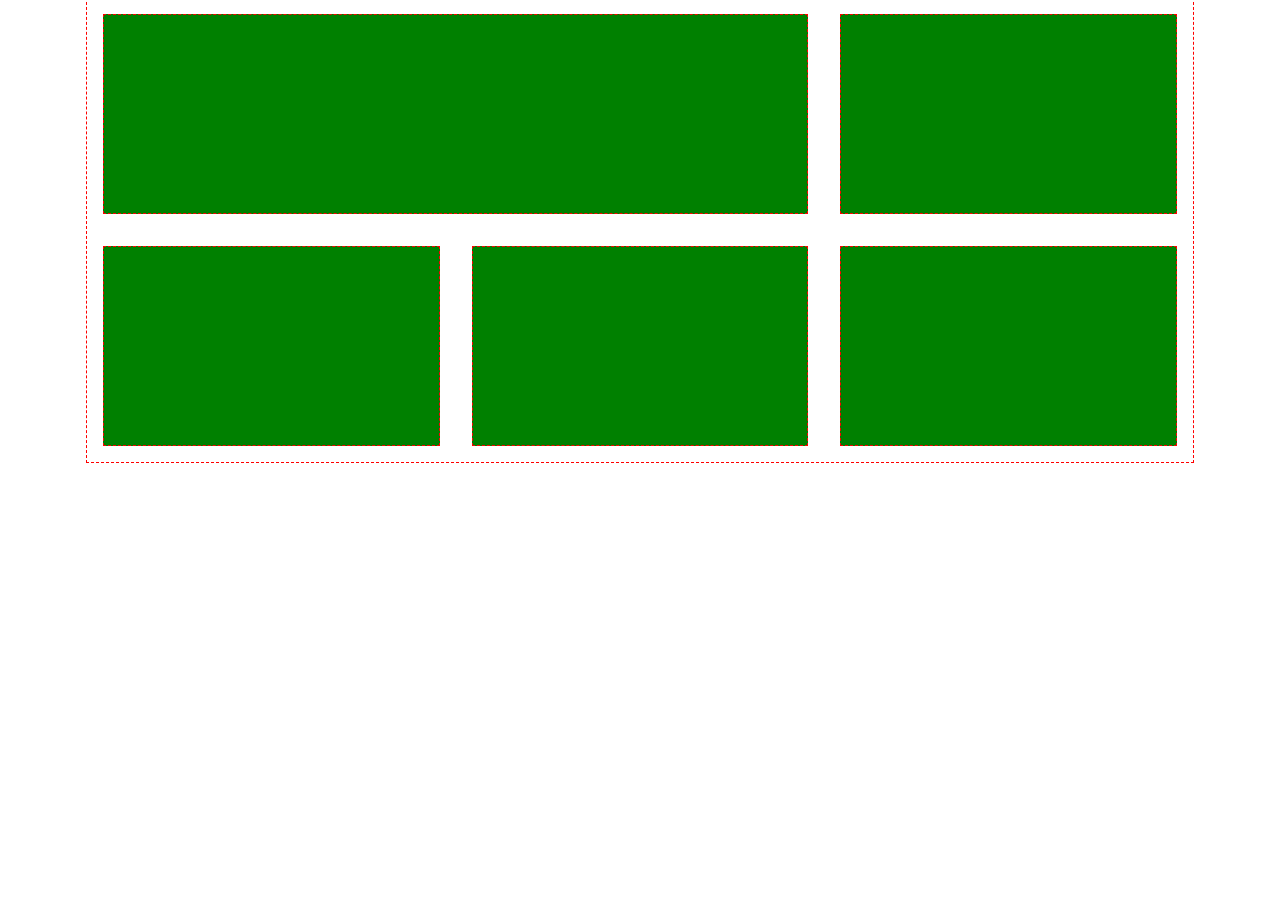
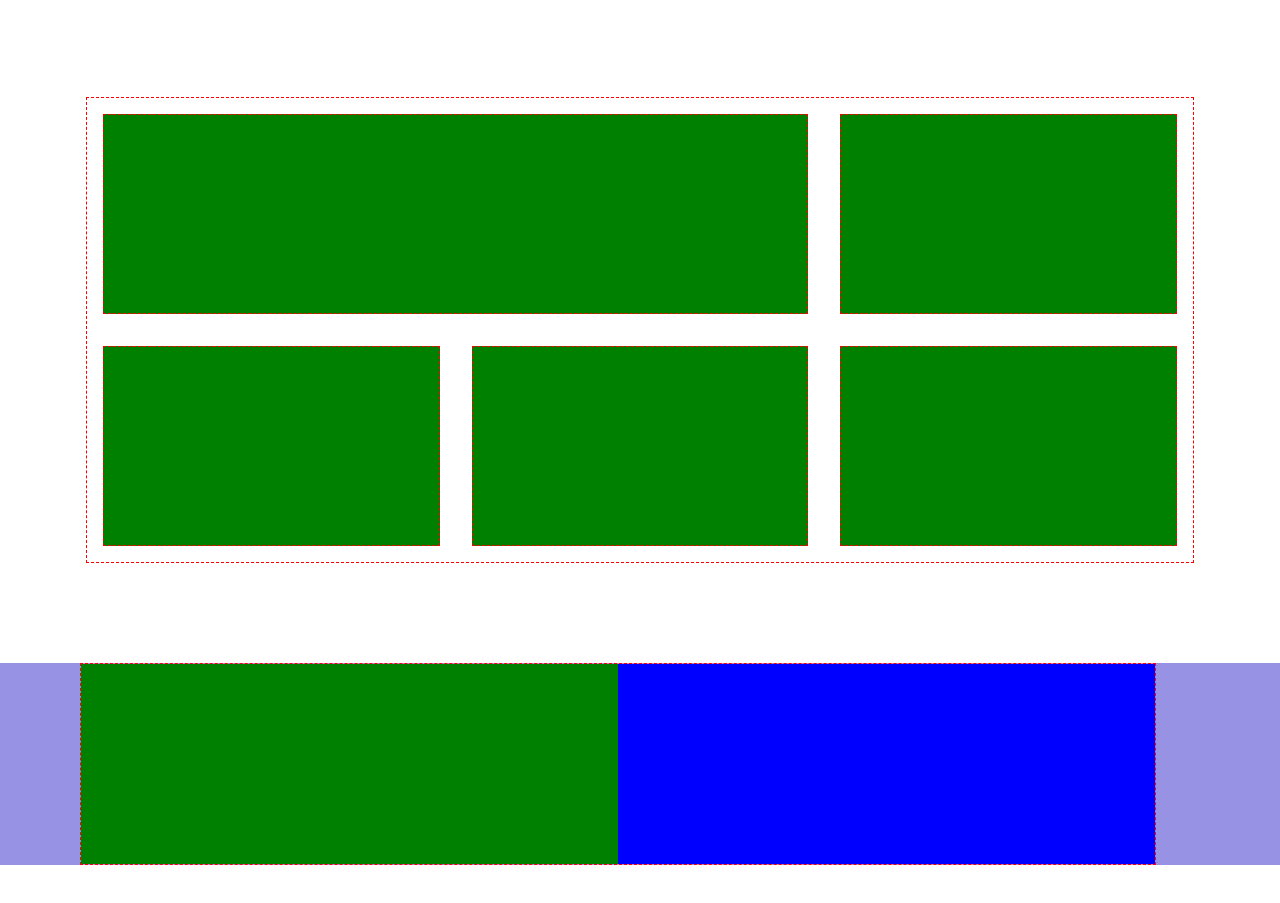
Before and after one commit to TartagliaFilippo/htmlcss-responsive-layout, a plain HTML site: page index.html in a window 1280 px wide. Shown: the part 83-986 px from the top of the page. Before the commit the page ends 800 px from the top, so only its background shows below. Drawn offline with Linux system fonts and the light colour scheme.

Commit message:
Feat strategic section layout

```diff
--- a/css/style.css
+++ b/css/style.css
@@ -25,6 +25,10 @@ body {
 a {
   text-decoration: none;
   color: var(--white);
+}
+
+section {
+  margin: 100px 0;
 }
 
 /********
@@ -103,11 +107,26 @@ header + * {
   min-height: 200px;
 }
 
+/* STRATEGIC PLANNING */
+#strategic-planning {
+  background-color: var(--violet);
+  color: var(--white);
+}
+
+#strategic-planning .row {
+  flex-direction: column;
+}
+
+#strategic-planning .planning-items {
+  width: 100%;
+}
+
 /************
  RESPONSIVE *
 *************/
 /* TABLET */
 @media screen and (min-width: 576px) {
+  /* INTRO */
   #intro .row .col {
     width: calc((100% / 3) - 2rem);
   }
@@ -122,6 +141,8 @@ header + * {
     flex-wrap: wrap;
     margin: 0 -1rem;
   }
+
+  /* STRATEGIC-PLANNING */
 }
 
 /* DESKTOP */
@@ -134,6 +155,19 @@ header + * {
   .header-nav-r div:first-child {
     display: none;
   }
+
+  /* STRATEGIC-PLANNING */
+  #strategic-planning .container {
+    margin: 0 3rem;
+  }
+
+  #strategic-planning .row {
+    flex-direction: row;
+  }
+
+  #strategic-planning .planning-items {
+    width: 50%;
+  }
 }
 
 /*******
@@ -145,8 +179,10 @@ header + * {
 
 .b-color {
   background-color: green;
+  min-height: 200px;
 }
 
 .b-color1 {
   background-color: blue;
+  min-height: 100px;
 }
--- a/index.html
+++ b/index.html
@@ -63,6 +63,15 @@
           </div>
         </div>
       </section>
+      <!-- STRATEGIC-PLANNING -->
+      <section id="strategic-planning">
+        <div class="container">
+          <div class="row flex bordered">
+            <div class="planning-items b-color"></div>
+            <div class="planning-items b-color1"></div>
+          </div>
+        </div>
+      </section>
     </main>
     <!-- FOOTER -->
     <footer></footer>
```
